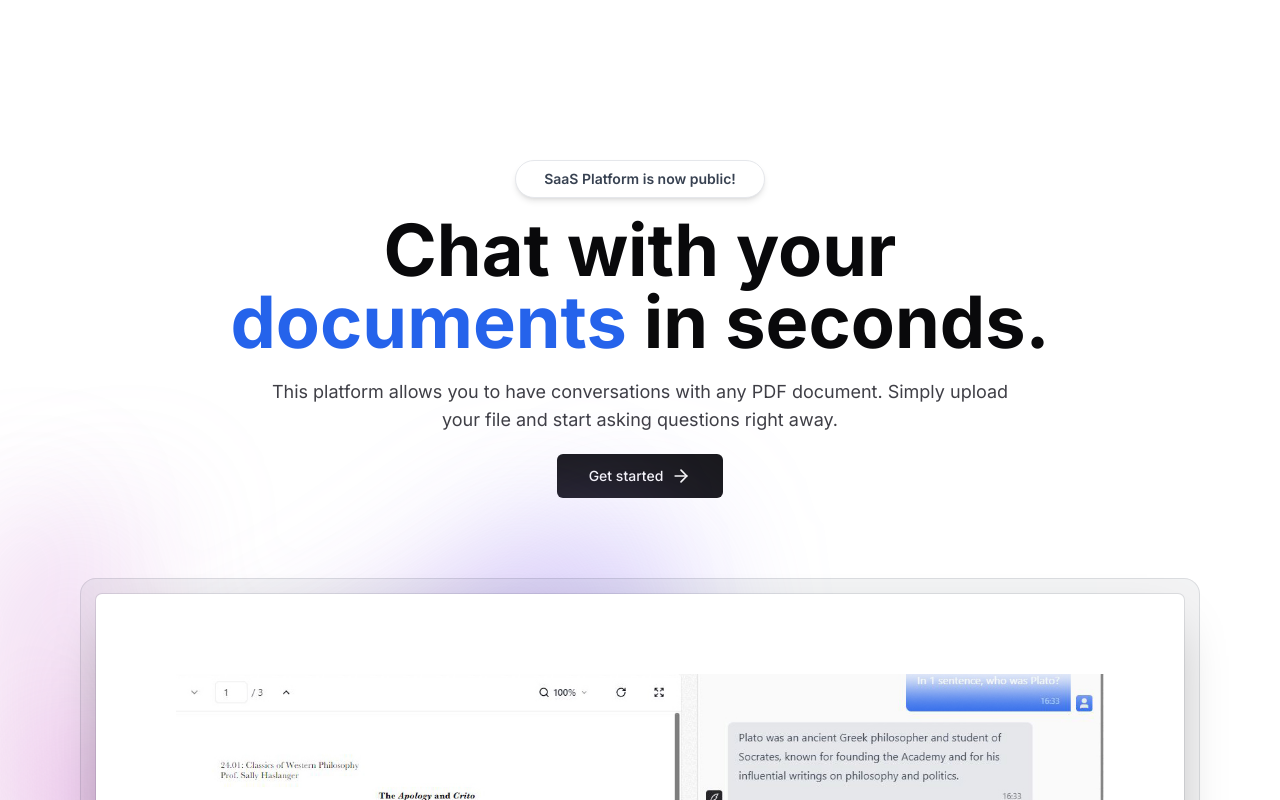
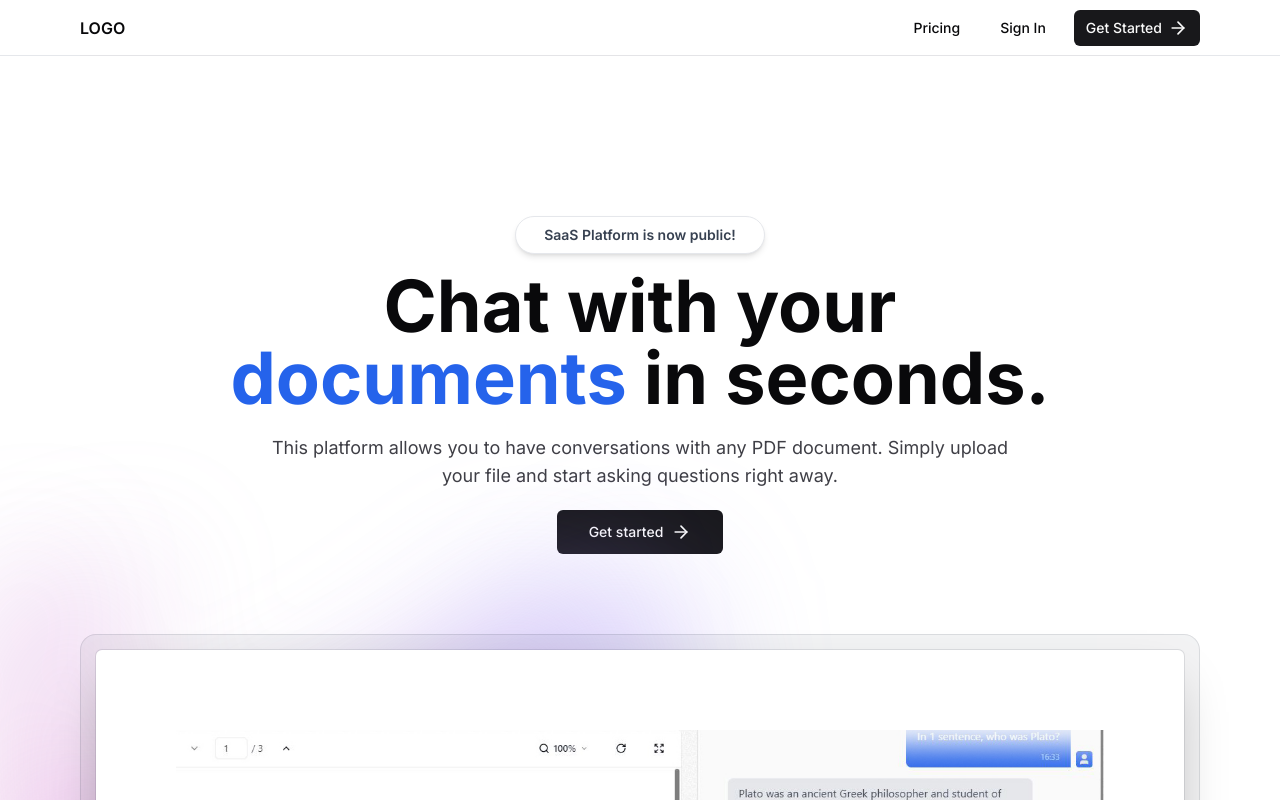
Before and after one commit to mark62005/next-saas-platform, a Next.js app: page / in a window 1280 px wide. Shown: the top 800 px of the page. Built offline with nearby package versions, Linux system fonts and the light colour scheme.

Commit message:
Implement register and login with Kinde Auth

```diff
--- a/package.json
+++ b/package.json
@@ -9,6 +9,7 @@
 		"lint": "next lint"
 	},
 	"dependencies": {
+		"@kinde-oss/kinde-auth-nextjs": "^2.0.1",
 		"@radix-ui/react-slot": "^1.0.2",
 		"@tailwindcss/typography": "^0.5.10",
 		"class-variance-authority": "^0.7.0",
--- /dev/null
+++ b/src/app/api/auth/[kindeAuth]/route.ts
@@ -0,0 +1,7 @@
+import { handleAuth } from "@kinde-oss/kinde-auth-nextjs/server";
+import { NextRequest } from "next/server";
+
+export async function GET(request: NextRequest, { params }: any) {
+	const endpoint = params.kindeAuth;
+	return handleAuth(request, endpoint);
+}
--- a/src/app/layout.tsx
+++ b/src/app/layout.tsx
@@ -2,6 +2,7 @@ import type { Metadata } from "next";
 import { Inter } from "next/font/google";
 import "./globals.css";
 import { getClassNames } from "@/lib/utils";
+import Navbar from "@/components/Navbar";
 
 const inter = Inter({ subsets: ["latin"] });
 
@@ -23,6 +24,7 @@ export default function RootLayout({
 					inter.className)
 				}
 			>
+				<Navbar />
 				{children}
 			</body>
 		</html>
--- /dev/null
+++ b/src/components/Navbar.tsx
@@ -0,0 +1,65 @@
+import { FC, Fragment } from "react";
+
+import Link from "next/link";
+import MaxWidthContainer from "./MaxWidthContainer";
+import { buttonVariants } from "./ui/button";
+import { LoginLink, RegisterLink } from "@kinde-oss/kinde-auth-nextjs/server";
+import { ArrowRight } from "lucide-react";
+
+const Navbar: FC = () => {
+	return (
+		<header
+			className="
+        sticky h-14 inset-x-0 top-0 z-30 w-full
+        border-b border-gray-200 bg-white/75 backdrop-blur-lg transition-all
+      "
+		>
+			<MaxWidthContainer>
+				<div className="flex h-14 items-center justify-between border-b border-zinc-200">
+					{/* LOGO */}
+					<Link
+						href="/"
+						className="flex z-40 font-semibold"
+					>
+						<span>LOGO</span>
+					</Link>
+
+					{/* TODO: Add mobile navbar */}
+
+					<div className="hidden items-center space-x-4 sm:flex">
+						<Fragment>
+							<Link
+								href="/pricing"
+								className={buttonVariants({
+									variant: "ghost",
+									size: "sm",
+								})}
+							>
+								Pricing
+							</Link>
+
+							{/* Auth */}
+							{/* https://kinde.com/ */}
+							<LoginLink
+								className={buttonVariants({
+									variant: "ghost",
+									size: "sm",
+								})}
+							>
+								Sign In
+							</LoginLink>
+							<RegisterLink
+								className={buttonVariants({
+									size: "sm",
+								})}
+							>
+								Get Started <ArrowRight className="ml-1.5 h-5 w-5" />
+							</RegisterLink>
+						</Fragment>
+					</div>
+				</div>
+			</MaxWidthContainer>
+		</header>
+	);
+};
+export default Navbar;
```
Also changed, not shown: 1 other file (tests, documents, lock files or other folders).
